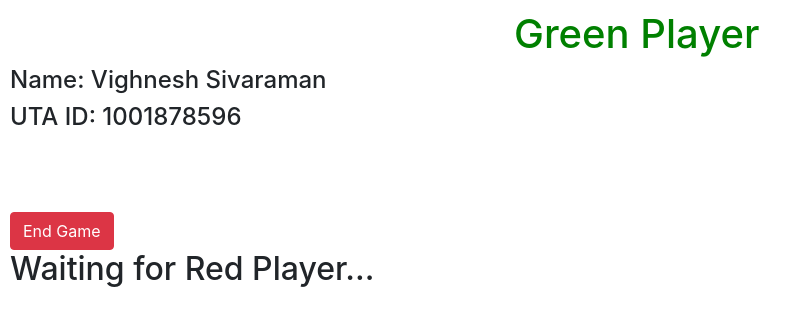
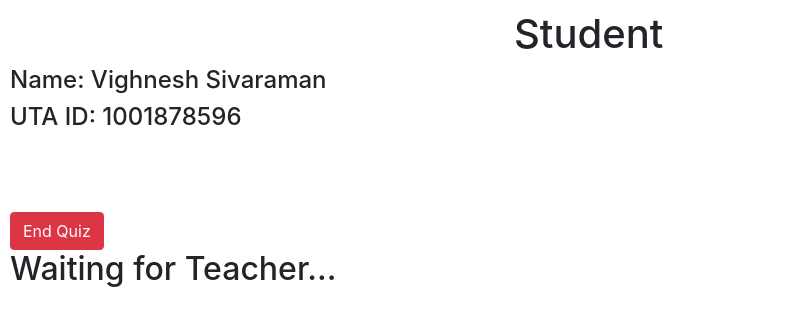
Before and after one commit to VighneshS/student_game, a Flask app: template templates/quiz.html in a window 1280 px wide. Shown: the top 326 px of the page, without its empty margins (0-812 px from the left). Run offline with Flask 2, Linux system fonts and the light colour scheme; the template is opened without the code that fills it, so the values that code supplies are empty; some libraries are stand-ins or nearby versions.

Commit message:
Revert "Quiz"
This reverts commit 67bf52ec

```diff
--- a/app.py
+++ b/app.py
@@ -5,7 +5,8 @@ from dataclasses import dataclass
 import sqlalchemy
 from flask import Flask, render_template, request, jsonify
 from flask_sqlalchemy import SQLAlchemy
-from sqlalchemy import create_engine
+from sqlalchemy import create_engine, ForeignKey, orm
+from sqlalchemy.orm import relationship
 
 server = os.environ['UD_HOST_NAME']
 database = os.environ['UD_DB_NAME']
@@ -30,71 +31,116 @@ db = SQLAlchemy(app)
 
 
 @dataclass
-class Game(db.Model):
-    __tablename__ = 'game'
+class Teacher(db.Model):
+    __tablename__ = 'teacher'
     id: int
-    red_name: str
-    green_name: str
-    red: int
-    green: int
-    turn: str
-    start_time: datetime
+    name: str
 
     id = db.Column(db.Integer(), primary_key=True, nullable=False)
-    red_name = db.Column(sqlalchemy.VARCHAR(200))
-    green_name = db.Column(sqlalchemy.VARCHAR(200))
-    red = db.Column(sqlalchemy.Integer())
-    green = db.Column(sqlalchemy.Integer())
-    turn = db.Column(sqlalchemy.CHAR(1))
-    start_time = db.Column(sqlalchemy.TIMESTAMP)
+    name = db.Column(sqlalchemy.VARCHAR(200))
+    game = relationship("Game")
 
     @property
     def serializable(self):
         """Return object data in easily serializable format"""
         return {
             'id': self.id,
-            'red_name': self.red_name,
-            'green_name': self.green_name,
-            'red': self.red,
-            'green': self.green,
-            'turn': self.turn,
-            'start_time': self.start_time
+            'name': self.name
+        }
+
+
+@dataclass
+class Student(db.Model):
+    __tablename__ = 'student'
+    id: int
+    name: str
+
+    id = db.Column(db.Integer(), primary_key=True, nullable=False)
+    name = db.Column(sqlalchemy.VARCHAR(200))
+    game = relationship("Game")
+
+    @property
+    def serializable(self):
+        """Return object data in easily serializable format"""
+        return {
+            'id': self.id,
+            'name': self.name
+        }
+
+
+@dataclass
+class Game(db.Model):
+    __tablename__ = 'games'
+    id: int
+    teacher_id: str
+    student_id: str
+    admin_name: str
+    question: str
+    answer: str
+    created_on: datetime
+    updated_on: datetime
+    score: int
+
+    id = db.Column(db.Integer(), primary_key=True, nullable=False)
+    teacher_id = db.Column(sqlalchemy.Integer(), ForeignKey('teacher.id'))
+    teacher = relationship("Teacher", back_populates="game", lazy='joined')
+    student_id = db.Column(sqlalchemy.Integer(), ForeignKey('student.id'))
+    student = relationship("Student", back_populates="game", lazy='joined')
+    admin_name = db.Column(sqlalchemy.VARCHAR(200))
+    question = db.Column(sqlalchemy.VARCHAR(200))
+    answer = db.Column(sqlalchemy.VARCHAR(200))
+    created_on = db.Column(sqlalchemy.TIMESTAMP)
+    updated_on = db.Column(sqlalchemy.TIMESTAMP)
+    score = db.Column(sqlalchemy.Integer())
+
+    @property
+    def serializable(self):
+        """Return object data in easily serializable format"""
+        return {
+            'id': self.id,
+            'teacher': self.teacher.serializable,
+            'student': self.student.serializable,
+            'question': self.question,
+            'answer': self.answer,
+            'score': self.score,
         }
 
 
 @app.route('/', methods=['GET'])
 def home():
-    game = Game.query.all()
-    print(game)
-    if not game or not game[0].red_name:
-        if len(game) <= 0:
-            game = Game(red=5, green=5)
-            db.session.add(game)
-            db.session.commit()
+    teachers = Teacher.query.all()
+    print(teachers)
+    if len(teachers) <= 0:
         return render_template('index.html')
     else:
         return render_template('quiz.html')
 
 
-def update_name(name):
-    game = Game.query.one()
-    game.green_name = name
-    game.start_time = datetime.datetime.now()
-    db.session.add(game)
+def create_name(data):
+    student = Student(name=data['name'])
+    db.session.add(student)
     db.session.commit()
-    return game
+    games = Game.query.options(orm.joinedload('*')).all()
+    teacher = Teacher.query.all()
+    print(teacher, student)
+    if teacher and student and not games:
+        game = Game(teacher=teacher[0], student=student)
+        db.session.add(game)
+        db.session.commit()
+    return teacher
 
 
-def decrement_rock():
+def update_answer(answer: str):
     game = Game.query.one()
-    game.green -= 1
-    db.session.add(game)
+    game.answer = answer
     db.session.commit()
     return game
 
 
 def delete_all_data():
     Game.query.delete()
+    Teacher.query.delete()
+    Student.query.delete()
     db.session.commit()
     return {"status": "Delete success"}
 
@@ -102,12 +148,13 @@ def delete_all_data():
 @app.route('/name', methods=['POST'])
 def save_name():
     print(request.get_json()['name'])
-    return jsonify(update_name(request.get_json()['name']))
+    return jsonify(create_name(request.get_json()))
 
 
-@app.route('/rock', methods=['POST'])
-def save_question():
-    return jsonify(decrement_rock())
+@app.route('/answer', methods=['POST'])
+def save_answer():
+    print(request.get_json()['answer'])
+    return jsonify(update_answer(request.get_json()['answer']))
 
 
 @app.route('/end', methods=['POST'])
@@ -123,9 +170,13 @@ def hello_world():
 @app.route('/stream')
 def game_stream():
     data = {}
-    games = Game.query.all()
+    games = Game.query.options(orm.joinedload('*')).all()
+    teacher = Teacher.query.all()
+    student = Student.query.all()
+    print(teacher, student, games)
     if games:
-        data = games[0]
+        data = [dict(g.serializable, student=g.student.serializable, teacher=g.teacher.serializable)
+                for g in games][0]
     return jsonify(data)
 
 
--- a/static/quiz_scripts.js
+++ b/static/quiz_scripts.js
@@ -1,26 +1,32 @@
 let spinner
+let name
 let waiting
-let game
-let red_name
-let green_name
-let remaining_red
-let remaining_green
-let timer
+let quiz
+let student_name
+let teacher_name
+let answer
+let last_answer
+let last_score
+let question
 
-function removeRock() {
+function saveAnswer() {
     spinner.show()
+    let payLoad = {
+        'answer': answer.val()
+    }
     $.ajax({
         type: 'POST',
-        url: "/rock",
+        url: "/answer",
         contentType: "application/json",
-        dataType: 'json'
+        dataType: 'json',
+        data: JSON.stringify(payLoad)
     }).done(function (data) {
         console.log(data);
         spinner.hide()
     });
 }
 
-function endGame() {
+function endQuiz() {
     spinner.show()
     $.ajax({
         type: 'POST',
@@ -37,18 +43,18 @@ function endGame() {
 $(function () {
     spinner = $('#spinner')
     waiting = $('#waiting')
-    game = $('#game')
-    red_name = $('#red_name')
-    green_name = $('#green_name')
-    remaining_red = $('#remaining_red')
-    remaining_green = $('#remaining_green')
-    timer = $('#timer')
+    quiz = $('#quiz')
+    student_name = $('#student_name')
+    teacher_name = $('#teacher_name')
+    answer = $('#answer')
+    last_answer = $('#last_answer')
+    last_score = $('#last_score')
+    question = $('#question')
     waiting.show()
-    game.hide()
     spinner.hide()
+    quiz.hide()
     spinner.hide()
     let dataInterval = setInterval(function () {
-        let timerInterval
         $.ajax({
             type: 'GET',
             url: "/stream",
@@ -56,25 +62,19 @@ $(function () {
             dataType: 'json'
         }).done(function (data) {
             console.log(data);
-            if (data['red_name'] && data['green_name']) {
-                red_name.html(data['red_name'])
-                green_name.html(data['green_name'])
-                remaining_red.html(data['red'])
-                remaining_green.html(data['green'])
-                game.show()
-                spinner.hide()
+            if (data['student'] && data['teacher'] && data['question']) {
+                student_name.html(data['student']['name'])
+                teacher_name.html(data['teacher']['name'])
+                question.html(data['question'])
+                last_answer.html(data['answer'])
+                last_score.html(data['score'])
+                quiz.show()
                 waiting.hide()
-                /*let start_time = new Date(data['start_time'])
-                let diffrence = new Date() - start_time;
-                let timer_val = 90 - Math.floor(diffrence / 1000)
-                timerInterval = setInterval(function () {
-                    timer.html(timer_val + ' seconds remaining')
-                }, 1000)*/
             }
-            if (!data['red_name']) {
+            if (!data['student']) {
                 clearInterval(dataInterval)
                 window.location.replace('/')
             }
         });
-    }, 3000);
+    }, 10000);
 })
--- a/static/scripts.js
+++ b/static/scripts.js
@@ -1,7 +1,7 @@
 let spinner
 let name
 
-function saveTeacherName() {
+function saveStudentName() {
     spinner.show()
     let payLoad = {
         'name': name.val()
--- a/templates/index.html
+++ b/templates/index.html
@@ -21,7 +21,7 @@
     <script src="https://code.jquery.com/ui/1.12.1/jquery-ui.js"></script>
 
     <meta http-equiv="Content-Type" content="text/html;charset=UTF-8">
-    <title style="color: green">Player Green</title>
+    <title>Student</title>
     <style>
         #spinner {
             margin: auto;
@@ -36,13 +36,13 @@
     </style>
 </head>
 <body style="margin: 10px">
-<h1 style="margin-left: 40%; color: green">Player Red</h1>
+<h1 style="margin-left: 40%">Student</h1>
 <h4>Name: Vighnesh Sivaraman</h4>
 <h4>UTA ID: 1001878596</h4>
 <div>
     <label for="name"><strong>Name: </strong></label>
     <input id="name" name="name" type="text">
-    <input id="save_name" class="btn btn-primary" value="Submit" onclick="saveTeacherName()" name="name" type="button">
+    <input id="save_name" class="btn btn-primary" value="Submit" onclick="saveStudentName()" name="name" type="button">
 </div>
 <div id="spinner" class="spinner-border" style="width: 3rem; height: 3rem;" role="status">
     <span class="sr-only">Loading...</span>
--- a/templates/quiz.html
+++ b/templates/quiz.html
@@ -36,27 +36,27 @@
     </style>
 </head>
 <body style="margin: 10px">
-<h1 style="margin-left: 40%; color: green">Green Player</h1>
+<h1 style="margin-left: 40%">Student</h1>
 <h4>Name: Vighnesh Sivaraman</h4>
 <h4>UTA ID: 1001878596</h4>
-<div id="game">
-    <span id="timer"></span>
-    <label style="color: red">Red Player Name: <span id="red_name"></span></label><br>
-    <label style="color: red">Remaining Stones: <span id="remaining_red"></span></label><br>
-
-    <label style="color: green">Green Player Name: <span id="green_name"></span></label><br>
-    <label style="color: green">Remaining Stones: <span id="remaining_green"></span></label><br>
-    <button class="btn btn-primary" onclick="removeRock()">Remove Green Rock</button>
-    <br><br><br><br>
+<div id="quiz">
+    <label>Student Name: <span id="student_name"></span></label><br>
+    <label>Teacher Name: <span id="teacher_name"></span></label><br>
+    <label for="question"><strong>Question: </strong>
+        <span id="question"></span></label><br>
+    <label for="answer"><strong>Answer: </strong></label>
+    <input id="answer" name="answer" type="text">
+    <input id="save_name" class="btn btn-primary" value="Submit" onclick="saveAnswer()" name="name" type="button"><br>
+    <label for="last_answer"><strong>Last saved Answer: </strong><span id="last_answer"></span></label><br>
+    <label for="last_score"><strong>Score from Teacher: </strong><span id="last_score"></span></label><br>
 </div>
 <br><br><br>
 
-<input id="end_game" class="btn btn-danger" value="End Game" onclick="endGame()" type="button"><br>
-
+<input id="end_quiz" class="btn btn-danger" value="End Quiz" onclick="endQuiz()" name="end_quiz" type="button"><br>
 <div id="spinner" class="spinner-border" style="width: 3rem; height: 3rem;" role="status">
     <span class="sr-only">Loading...</span>
 </div>
-<h2 id="waiting">Waiting for Red Player...</h2>
+<h2 id="waiting">Waiting for Teacher...</h2>
 <script src="https://cdn.jsdelivr.net/npm/lodash@4.17.21/lodash.min.js"></script>
 <script src="{{ url_for('static', filename='quiz_scripts.js') }}"></script>
 </body>
```
